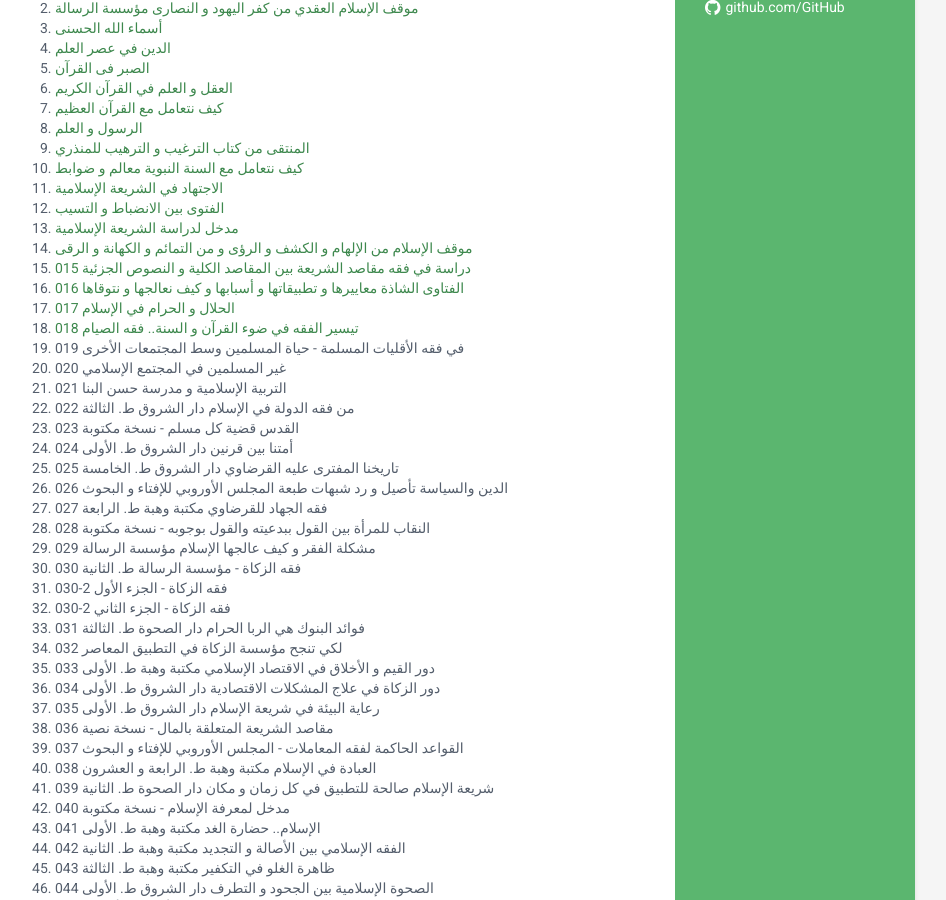
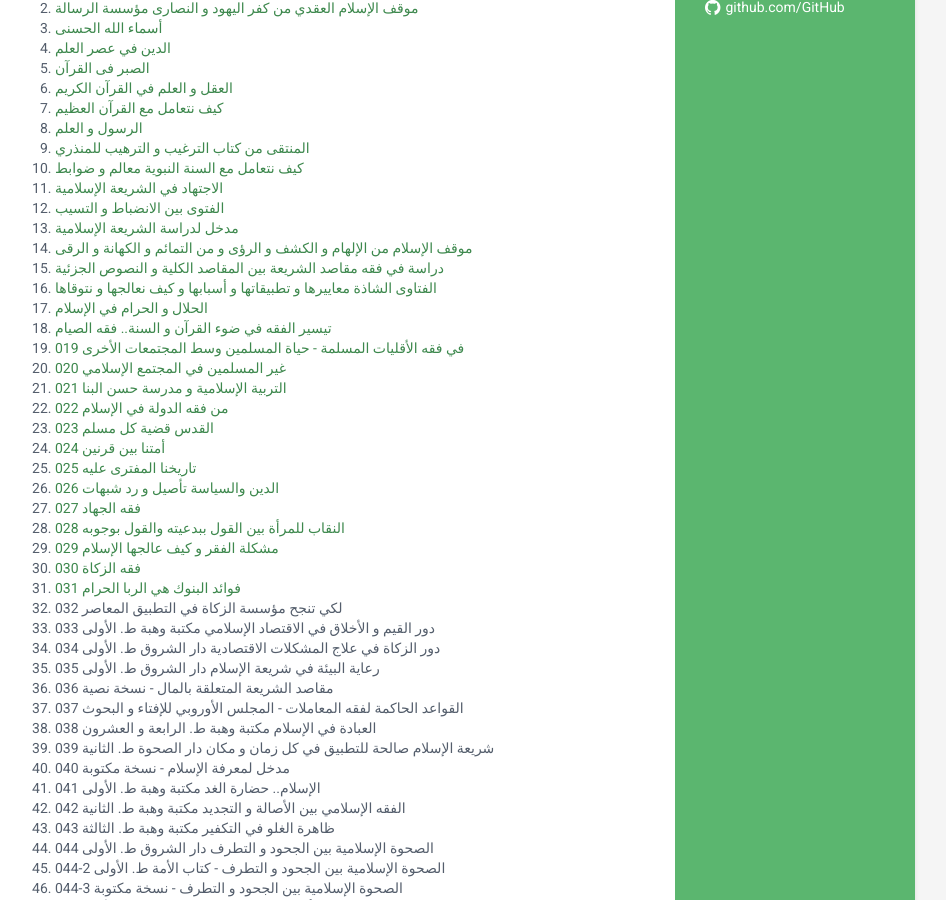
Before and after one commit to qaradawi/qaradawi.github.io, a Jekyll site: the page built from index.html, in a window 1280 px wide and 900 px high, scrolled down 507 px. Shown: the whole window, without its empty margins (205-1151 px from the left). Built offline with Jekyll 4.4.1, drawn with Linux system fonts in a browser that asks for light colours.

Commit message:
Update projects.html

```diff
--- a/_includes/projects.html
+++ b/_includes/projects.html
@@ -32,43 +32,39 @@
 </a></li><li><a href="014">
 موقف الإسلام من الإلهام و الكشف و الرؤى و من التمائم و الكهانة و الرقى
 </a></li><li><a href="015">
-015 دراسة في فقه مقاصد الشريعة بين المقاصد الكلية و النصوص الجزئية
+دراسة في فقه مقاصد الشريعة بين المقاصد الكلية و النصوص الجزئية
 </a></li><li><a href="016">
-016 الفتاوى الشاذة معاييرها و تطبيقاتها و أسبابها و كيف نعالجها و نتوقاها
+ الفتاوى الشاذة معاييرها و تطبيقاتها و أسبابها و كيف نعالجها و نتوقاها
 </a></li><li><a href="017">
-017 الحلال و الحرام في الإسلام
+ الحلال و الحرام في الإسلام
 </a></li><li><a href="018">
-018 تيسير الفقه في ضوء القرآن و السنة.. فقه الصيام
-</a></li><li>
+ تيسير الفقه في ضوء القرآن و السنة.. فقه الصيام
+</a></li><li><a href="019">
 019 في فقه الأقليات المسلمة - حياة المسلمين وسط المجتمعات الأخرى
-</a></li><li>
+</a></li><li><a href="020">
 020 غير المسلمين في المجتمع الإسلامي
-</a></li><li>
+</a></li><li><a href="021">
 021 التربية الإسلامية و مدرسة حسن البنا
-</a></li><li>
-022 من فقه الدولة في الإسلام دار الشروق ط. الثالثة
-</a></li><li>
-023 القدس قضية كل مسلم - نسخة مكتوبة
-</a></li><li>
-024 أمتنا بين قرنين دار الشروق ط. الأولى
-</a></li><li>
-025 تاريخنا المفترى عليه القرضاوي دار الشروق ط. الخامسة
-</a></li><li>
-026 الدين والسياسة تأصيل و رد شبهات طبعة المجلس الأوروبي للإفتاء و البحوث
-</a></li><li>
-027 فقه الجهاد للقرضاوي مكتبة وهبة ط. الرابعة
-</a></li><li>
-028 النقاب للمرأة بين القول ببدعيته والقول بوجوبه - نسخة مكتوبة
-</a></li><li>
-029 مشكلة الفقر و كيف عالجها الإسلام مؤسسة الرسالة
-</a></li><li>
-030 فقه الزكاة - مؤسسة الرسالة ط. الثانية
-</a></li><li>
-030-2 فقه الزكاة - الجزء الأول
-</a></li><li>
-030-2 فقه الزكاة - الجزء الثاني
-</a></li><li>
-031 فوائد البنوك هي الربا الحرام دار الصحوة ط. الثالثة
+</a></li><li><a href="022">
+022 من فقه الدولة في الإسلام
+</a></li><li><a href="023">
+023 القدس قضية كل مسلم
+</a></li><li><a href="024">
+024 أمتنا بين قرنين
+</a></li><li><a href="025">
+025 تاريخنا المفترى عليه
+</a></li><li><a href="026">
+026 الدين والسياسة تأصيل و رد شبهات
+</a></li><li><a href="027">
+027 فقه الجهاد
+</a></li><li><a href="028">
+028 النقاب للمرأة بين القول ببدعيته والقول بوجوبه
+</a></li><li><a href="029">
+029 مشكلة الفقر و كيف عالجها الإسلام
+</a></li><li><a href="030">
+030 فقه الزكاة
+</a></li><li><a href="031">
+031 فوائد البنوك هي الربا الحرام
 </a></li><li>
 032 لكي تنجح مؤسسة الزكاة في التطبيق المعاصر
 </a></li><li>
```
